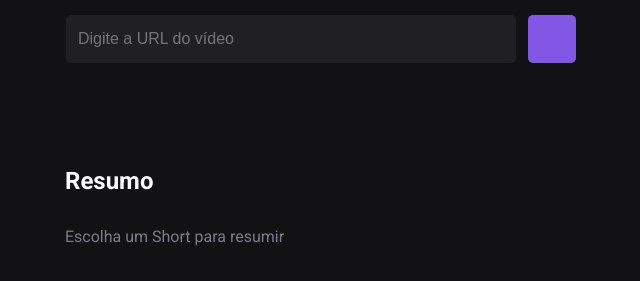
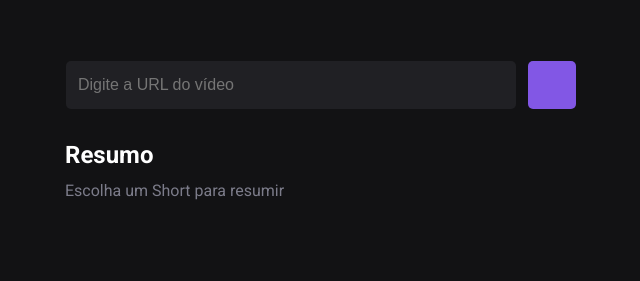
Before and after one commit to devenzogoncalves/nlwia-foundations, a website built with Vite: page index.html in a window 1280 px wide. Shown: the part 353-634 px from the top of the page, without its empty margins (319-959 px from the left). Built offline with nearby package versions, Linux system fonts and the light colour scheme; some icons are missing.

Commit message:
Layout fix

```diff
--- a/web/styles/app.css
+++ b/web/styles/app.css
@@ -14,13 +14,13 @@
 
 #app > h2 {
   align-self: flex-start;
-  margin-top: 104px;
+  margin-top: 32px;
   color: var(--text-primary);
 }
 
 #app > p {
   align-self: flex-start;
-  margin-top: 32px;
+  margin-top: 12px;
   text-align: justify;
   width: 512px;
   color: var(--text-primary);
```
